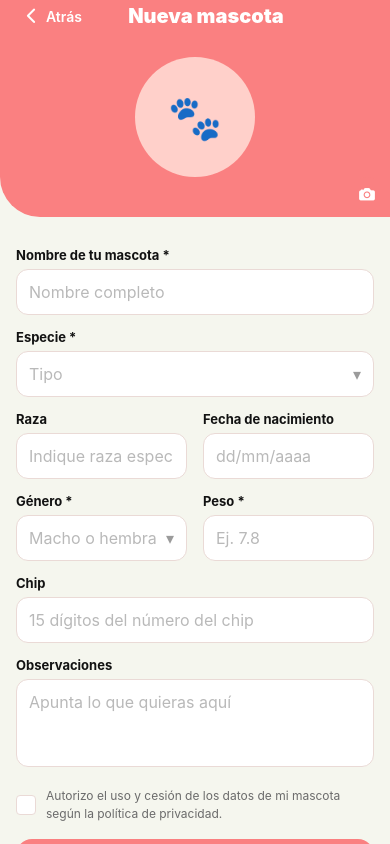
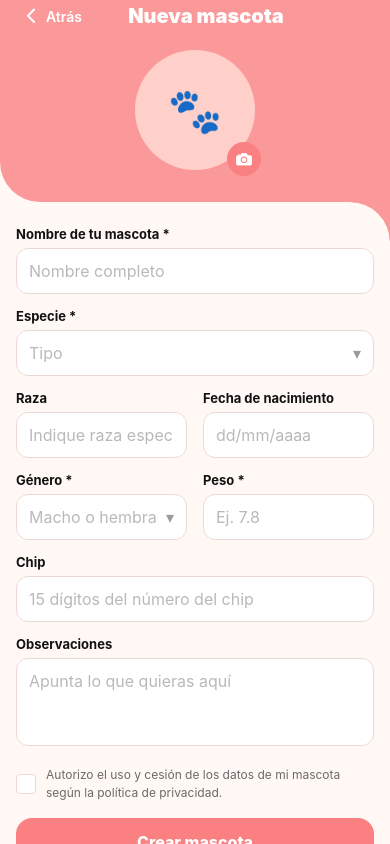
Before and after one commit to ZenitsuTHB/PetCare-frontend, a React Native app: screen /NewPetForm in a window 390 px wide. Built offline with nearby package versions, Linux system fonts and the light colour scheme.

Commit message:
feature/alta de mascota, parte visual

```diff
--- a/src/screens/Forms/NewPetForm/NewPetFormScreen.js
+++ b/src/screens/Forms/NewPetForm/NewPetFormScreen.js
@@ -13,13 +13,13 @@ import {
   Pressable,
   Alert,
   StatusBar,
+  SafeAreaView,
 } from 'react-native';
-import { Ionicons } from '@expo/vector-icons'; // si no usas Expo, reemplaza por texto "←" / "📷"
+import { Ionicons } from '@expo/vector-icons';
+import LinearGradient from '../../../components/LinearGradient';
 
 const COLORS = {
-  bg: '#F5F6EE', // fondo general verdoso muy claro del mock
-  header: '#FA8081', // rosado principal
-  card: '#FFEFEA', // panel pálido
+  header: '#FB999A',
   text: '#121212',
   sub: '#6B6B6B',
   inputBg: '#FFFFFF',
@@ -30,10 +30,10 @@ const COLORS = {
 
 const initial = {
   name: '',
-  species: '', // select
+  species: '',
   breed: '',
-  birthdate: '', // dd/mm/aaaa
-  gender: '', // select
+  birthdate: '',
+  gender: '',
   weight: '',
   chip: '',
   notes: '',
@@ -46,11 +46,10 @@ const GENDERS = ['Macho', 'Hembra'];
 export default function NewPetFormScreen({ navigation }) {
   const [v, setV] = useState(initial);
   const [touched, setTouched] = useState({});
+  const [selectOpen, setSelectOpen] = useState(null);
 
-  const [selectOpen, setSelectOpen] = useState(null); // 'species' | 'gender' | null
   const openSelect = (k) => setSelectOpen(k);
   const closeSelect = () => setSelectOpen(null);
-
   const onChange = (k) => (text) => setV((s) => ({ ...s, [k]: text }));
   const onBlur = (k) => () => setTouched((s) => ({ ...s, [k]: true }));
 
@@ -81,67 +80,58 @@ export default function NewPetFormScreen({ navigation }) {
       notes: true,
       consent: true,
     });
-
     if (Object.keys(errors).length) {
       Alert.alert('Revisa los campos', 'Hay datos obligatorios o inválidos.');
       return;
     }
-
-    // TODO: reemplaza por tu llamada a API
     Alert.alert('¡Mascota creada!', 'Guardamos los datos correctamente.', [
       { text: 'OK', onPress: () => navigation?.goBack?.() },
     ]);
   };
 
   return (
-    <KeyboardAvoidingView
-      style={{ flex: 1, backgroundColor: COLORS.bg }}
-      behavior={Platform.select({ ios: 'padding', android: undefined })}
-    >
-      <StatusBar barStyle="light-content" />
-      {/* Header rosado con borde inferior curvo */}
+    <LinearGradient>
+      <SafeAreaView style={{ flex: 1 }}>
+        <StatusBar backgroundColor="#FB999A" barStyle="dark-content" />
+
+        {/* Header (rosado) sobre el gradient. SIN fondos extra que tapen el gradiente */}
         <View style={styles.header}>
           <View style={styles.headerBar}>
             <TouchableOpacity
               style={styles.backBtn}
               onPress={() => navigation?.goBack?.()}
             >
-            {Ionicons ? (
               <Ionicons name="chevron-back" size={22} color="#fff" />
-            ) : (
-              <Text style={{ color: '#fff' }}>←</Text>
-            )}
               <Text style={styles.backTxt}>Atrás</Text>
             </TouchableOpacity>
             <Text style={styles.title}>Nueva mascota</Text>
             <View style={{ width: 48 }} />
           </View>
 
-        {/* Avatar + botón cámara flotante */}
-        <View style={styles.avatarWrap}>
+          {/* Avatar (posición normal, no absoluta, para evitar solapes) */}
           <View style={styles.avatar}>
             <Text style={{ fontSize: 44 }}>🐾</Text>
-          </View>
             <TouchableOpacity
               style={styles.camBtn}
               onPress={() =>
                 Alert.alert('Imagen', 'Conecta aquí tu selector de imágenes')
               }
             >
-            {Ionicons ? (
               <Ionicons name="camera" size={18} color="#fff" />
-            ) : (
-              <Text style={{ color: '#fff' }}>📷</Text>
-            )}
             </TouchableOpacity>
           </View>
         </View>
 
-      <View style={styles.formSection}>
-        {/* Tarjeta pálida con inputs */}
+        {/* PANEL inferior con borde superior derecho redondeado (igual que Register) */}
+        <View style={styles.container}>
+          <KeyboardAvoidingView
+            style={styles.formSection}
+            behavior={Platform.OS === 'ios' ? 'padding' : undefined}
+          >
             <ScrollView
               contentContainerStyle={styles.card}
               keyboardShouldPersistTaps="handled"
+              showsVerticalScrollIndicator={false}
             >
               <Field
                 label="Nombre de tu mascota *"
@@ -221,7 +211,6 @@ export default function NewPetFormScreen({ navigation }) {
                 style={{ height: 110, textAlignVertical: 'top' }}
               />
 
-          {/* Checkbox de consentimiento */}
               <TouchableOpacity
                 style={styles.checkRow}
                 activeOpacity={0.8}
@@ -241,14 +230,15 @@ export default function NewPetFormScreen({ navigation }) {
                 <Text style={styles.errorSmall}>{errors.consent}</Text>
               ) : null}
 
-          {/* CTA */}
               <TouchableOpacity style={styles.cta} onPress={submit}>
                 <Text style={styles.ctaText}>Crear mascota</Text>
               </TouchableOpacity>
 
               <View style={{ height: 24 }} />
             </ScrollView>
+          </KeyboardAvoidingView>
         </View>
+
         {/* Modales de selección */}
         <OptionsModal
           visible={selectOpen === 'species'}
@@ -270,7 +260,8 @@ export default function NewPetFormScreen({ navigation }) {
             closeSelect();
           }}
         />
-    </KeyboardAvoidingView>
+      </SafeAreaView>
+    </LinearGradient>
   );
 }
 
@@ -353,21 +344,13 @@ function OptionsModal({ visible, title, options, onClose, onSelect }) {
 /* ------------------------- styles ------------------------- */
 
 const styles = StyleSheet.create({
+  // Header rosado con curva inferior
   header: {
     backgroundColor: COLORS.header,
     paddingTop: Platform.select({ ios: 56, android: 24 }),
-    paddingBottom: 40,
-    borderBottomLeftRadius: 40,
+    paddingBottom: 24,
+    borderBottomLeftRadius: 40, // curva inferior izquierda
     overflow: 'hidden',
-  },
-  container: {
-    flex: 1,
-    backgroundColor: COLORS.header, // igual que Login: fondo rosado detrás del panel
-  },
-  formSection: {
-    flex: 1,
-    backgroundColor: '#FFF8F4',
-    borderTopRightRadius: 40,
   },
   headerBar: {
     flexDirection: 'row',
@@ -375,25 +358,15 @@ const styles = StyleSheet.create({
     paddingHorizontal: 16,
     justifyContent: 'space-between',
   },
-  backBtn: {
-    flexDirection: 'row',
-    alignItems: 'center',
-    gap: 4,
-    padding: 4,
-  },
+  backBtn: { flexDirection: 'row', alignItems: 'center', gap: 4, padding: 4 },
   backTxt: { color: '#fff', fontWeight: '600', fontSize: 14 },
-  title: {
-    color: '#fff',
-    fontSize: 20,
-    fontWeight: '900',
-  },
-  avatarWrap: {
-    position: 'static',
+  title: { color: '#fff', fontSize: 20, fontWeight: '900' },
+
+  // Avatar centrado bajo el título (sin position absolute para no solapar)
+  avatar: {
     alignSelf: 'center',
-    top: Platform.select({ ios: 120, android: 105 }),
-  },
-  avatar: {
-    marginTop: 25,
+    marginTop: 18,
+    marginBottom: 8,
     width: 120,
     height: 120,
     borderRadius: 60,
@@ -403,8 +376,8 @@ const styles = StyleSheet.create({
   },
   camBtn: {
     position: 'absolute',
-    right: 6,
-    bottom: 6,
+    right: -6,
+    bottom: -6,
     width: 34,
     height: 34,
     borderRadius: 18,
@@ -414,10 +387,22 @@ const styles = StyleSheet.create({
     elevation: 3,
   },
 
+  // Panel inferior como en Register
+  container: {
+    flex: 1,
+    borderTopRightRadius: 40,
+    marginTop: 0,
+    overflow: 'hidden',
+  },
+  formSection: {
+    flex: 1,
+    backgroundColor: '#FFF8F4',
+    borderTopRightRadius: 40,
+  },
   card: {
-    paddingTop: 30, // para que quede debajo del avatar
     paddingHorizontal: 16,
-    backgroundColor: COLORS.bg,
+    paddingTop: 24,
+    paddingBottom: 24,
   },
 
   field: { marginBottom: 14 },
```
Also changed, not shown: 1 other file (tests, documents, lock files or other folders). Lines whose indentation alone changed are shown as unchanged.
